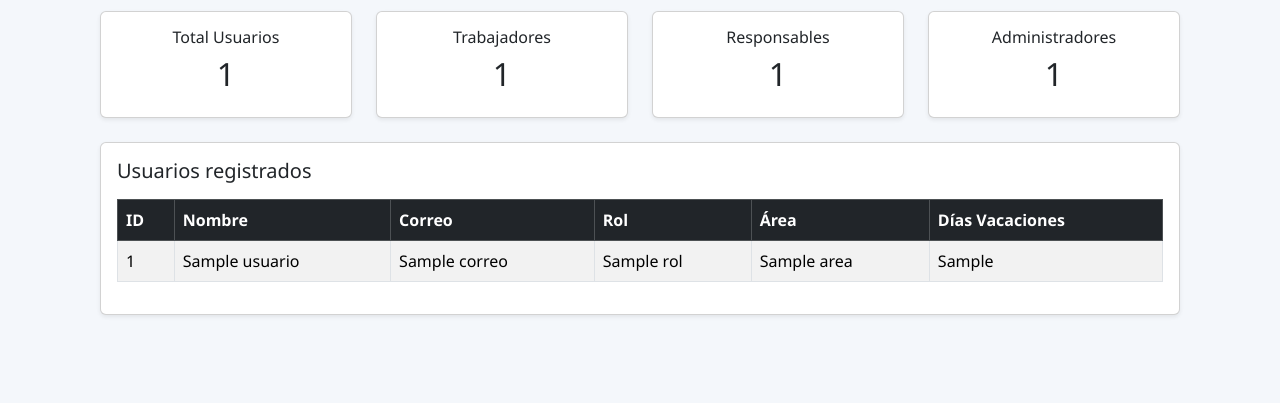
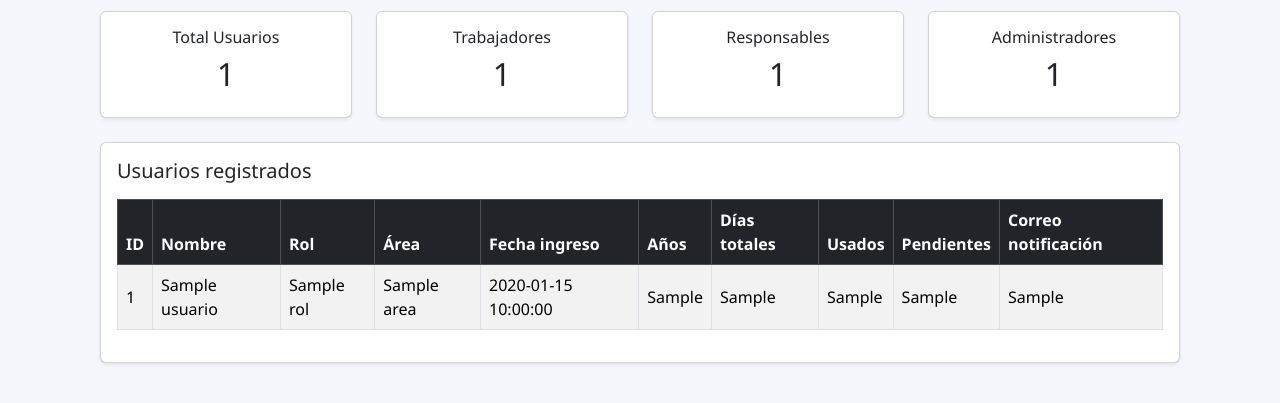
Before and after one commit to josels980410-jpg/sistema-vacaciones-flask, a Flask app: template templates/admin.html in a window 1280 px wide. Shown: the part 161-564 px from the top of the page. Run offline with Flask 3, Linux system fonts and the light colour scheme; the template is opened without the code that fills it: most values are stand-ins (such as "Sample title", 1, 10 or a date in 2020).

Commit message:
actualizacion admin.html

```diff
--- a/templates/admin.html
+++ b/templates/admin.html
@@ -50,15 +50,20 @@
     <div class="card-body">
         <h5 class="mb-3">Usuarios registrados</h5>
 
-        <table class="table table-bordered table-striped">
+        <div class="table-responsive">
+            <table class="table table-bordered table-striped align-middle">
                 <thead class="table-dark">
                     <tr>
                         <th>ID</th>
                         <th>Nombre</th>
-                    <th>Correo</th>
                         <th>Rol</th>
                         <th>Área</th>
-                    <th>Días Vacaciones</th>
+                        <th>Fecha ingreso</th>
+                        <th>Años</th>
+                        <th>Días totales</th>
+                        <th>Usados</th>
+                        <th>Pendientes</th>
+                        <th>Correo notificación</th>
                     </tr>
                 </thead>
                 <tbody>
@@ -66,15 +71,21 @@
                     <tr>
                         <td>{{ u.id }}</td>
                         <td>{{ u.nombre }}</td>
-                    <td>{{ u.correo }}</td>
                         <td>{{ u.rol }}</td>
                         <td>{{ u.area }}</td>
-                    <td>{{ u.dias_vacaciones }}</td>
+                        <td>{{ u.fecha_ingreso }}</td>
+                        <td>{{ u.anios_laborados }}</td>
+                        <td>{{ u.dias_totales }}</td>
+                        <td>{{ u.dias_usados }}</td>
+                        <td>{{ u.dias_pendientes }}</td>
+                        <td>{{ u.correo_notificaciones }}</td>
                     </tr>
                     {% endfor %}
                 </tbody>
             </table>
         </div>
+
+    </div>
 </div>
 
 {% endblock %}
```
Lines whose indentation alone changed are shown as unchanged.
